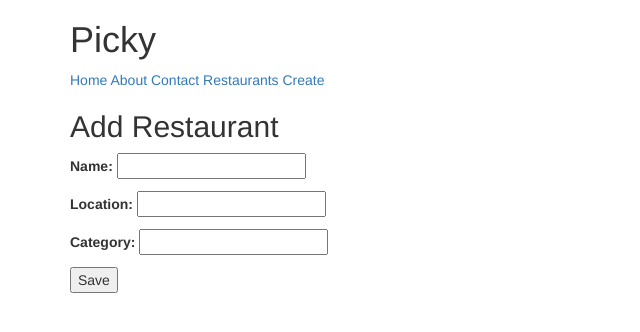
After one commit to nickbreid/django-tutorial, a Django app: page /create/ in a window 1280 px wide. The commit adds this page. Shown: the top 332 px of the page, without its empty margins (0-640 px from the left). Run offline with Django 3.2, Linux system fonts and the light colour scheme; some libraries are stand-ins or nearby versions.

Commit message:
Adds create restaurant function with django forms

```diff
--- a/src/picky/urls.py
+++ b/src/picky/urls.py
@@ -19,7 +19,8 @@ from django.views.generic import TemplateView
 
 from restaurants.views import (
     RestaurantListView,
-    RestaurantDetailView
+    RestaurantDetailView,
+    restaurant_createview
     )
 
 urlpatterns = [
@@ -28,6 +29,7 @@ urlpatterns = [
     url(r'^contact/$', TemplateView.as_view(template_name="contact.html")),
     url(r'^about/$', TemplateView.as_view(template_name="about.html")),
     url(r'^restaurants/$', RestaurantListView.as_view()),
+url(r'^create/$', restaurant_createview)    ,
     # url(r'^restaurants/(?P<slug>\w+)/$', RestaurantListView.as_view()),
     url(r'^restaurants/(?P<slug>[\w-]+)/$', RestaurantDetailView.as_view()),
 ]
--- /dev/null
+++ b/src/restaurants/forms.py
@@ -0,0 +1,12 @@
+from django import forms
+
+class RestaurantCreateForm(forms.Form):
+    name        = forms.CharField()
+    location    = forms.CharField(required=False)
+    category    = forms.CharField(required=False)
+
+    def clean_name(self):
+        name = self.cleaned_data.get("name")
+        if name == "Hello":
+            raise forms.ValidationError("Not a valid name")
+        return name
--- a/src/restaurants/models.py
+++ b/src/restaurants/models.py
@@ -16,8 +16,8 @@ class RestaurantLocation(models.Model):
 
     slug = models.SlugField(null=True, blank=True)
 
-    # this method allows us to define an object name, so it's not
-    # 'RestaurantLocation object'
+    # this method allows us to define an object name, so everything's not
+    # labeled 'RestaurantLocation object' in the admin view
     def __str__(self):
         return self.name
 
--- /dev/null
+++ b/src/restaurants/templates/restaurants/form.html
@@ -0,0 +1,12 @@
+{% extends 'base.html' %}
+{% block title %} | Add Restaurant {% endblock %}
+{% block content %}
+<h2>Add Restaurant</h2>
+{% if errors %}
+  {{ errors }}
+{% endif %}
+<form method="POST"> {% csrf_token %}
+  {{ form.as_p }}
+  <button type="submit">Save</button>
+</form>
+{% endblock content %}
--- a/src/restaurants/views.py
+++ b/src/restaurants/views.py
@@ -1,14 +1,32 @@
 from django.db.models import Q
-from django.http import HttpResponse
+from django.http import HttpResponse, HttpResponseRedirect
 from django.shortcuts import render, get_object_or_404
 from django.views import View
 from django.views.generic import TemplateView, ListView, DetailView
 
+from .forms import RestaurantCreateForm
 from .models import RestaurantLocation
+
+def restaurant_createview(request):
+    form = RestaurantCreateForm(request.POST or None)
+    errors = None
+    if form.is_valid():
+        obj = RestaurantLocation.objects.create(
+            name = form.cleaned_data.get('name'),
+            location = form.cleaned_data.get('location'),
+            category = form.cleaned_data.get('category'),
+        )
+        return HttpResponseRedirect("/restaurants/")
+    if form.errors:
+        errors = form.errors
+    template_name = 'restaurants/form.html'
+    context = {"form": form, "errors": errors}
+    return render(request, template_name, context)
+
 
 class RestaurantListView(ListView):
     # in list views, the object variable (for use in the template)
-    #... is always object_list
+    #... is always called: object_list
     def get_queryset(self):
         slug = self.kwargs.get("slug")
         if slug:
@@ -22,7 +40,7 @@ class RestaurantListView(ListView):
 
 class RestaurantDetailView(DetailView):
     # in detail views, the object variable (for use in the template)
-    #... is always object
+    #... is always called: object
     queryset = RestaurantLocation.objects.all()
 
     # def get_object(self, *args, **kwargs):
--- a/src/templates/snippets/nav.html
+++ b/src/templates/snippets/nav.html
@@ -3,4 +3,6 @@
   <a href="/">Home</a>
   <a href="/about/">About</a>
   <a href="/contact/">Contact</a>
+  <a href="/restaurants/">Restaurants</a>
+  <a href="/create/">Create</a>
 </div>
```
Also changed, not shown: src/db.sqlite3.
